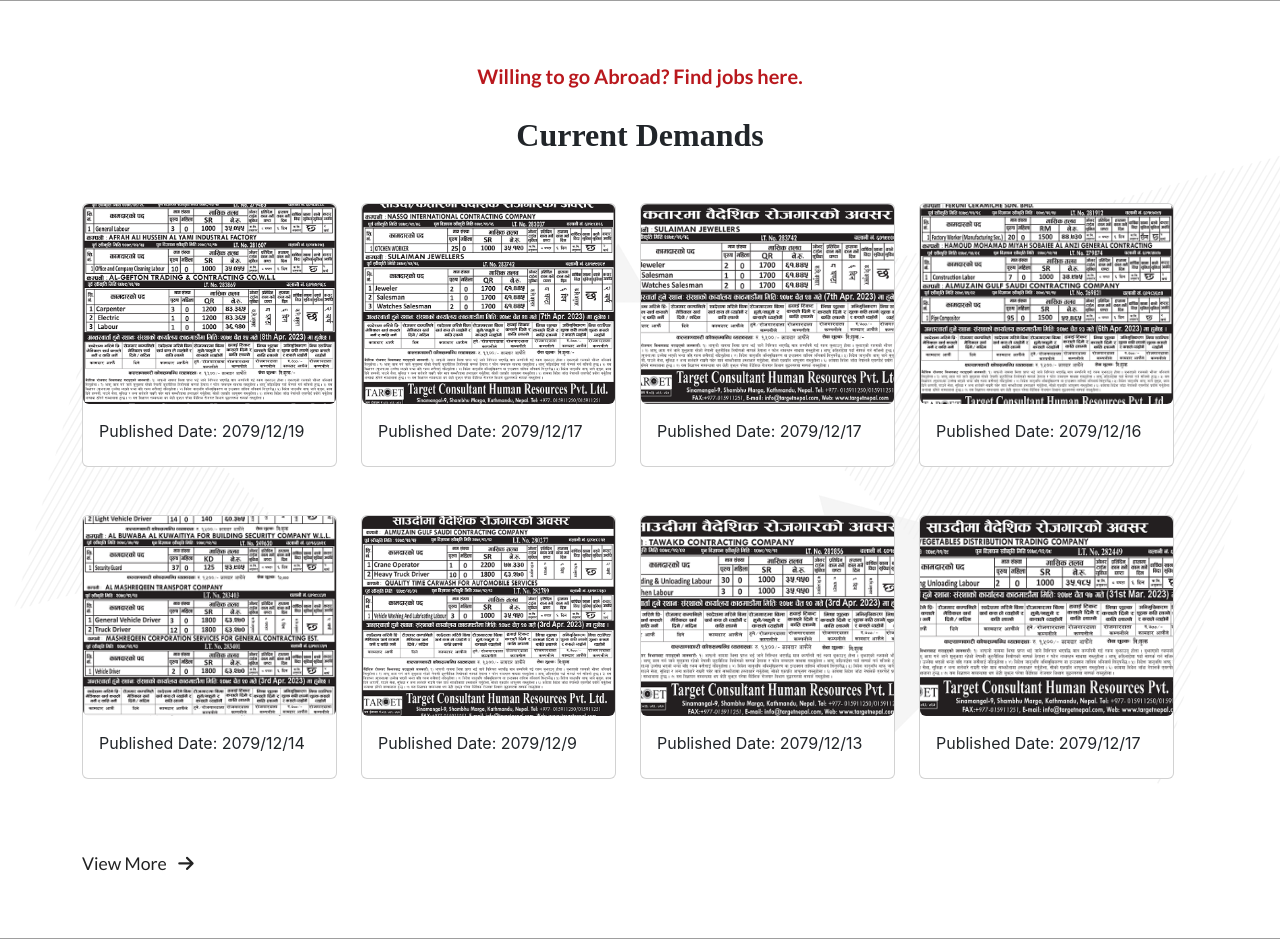
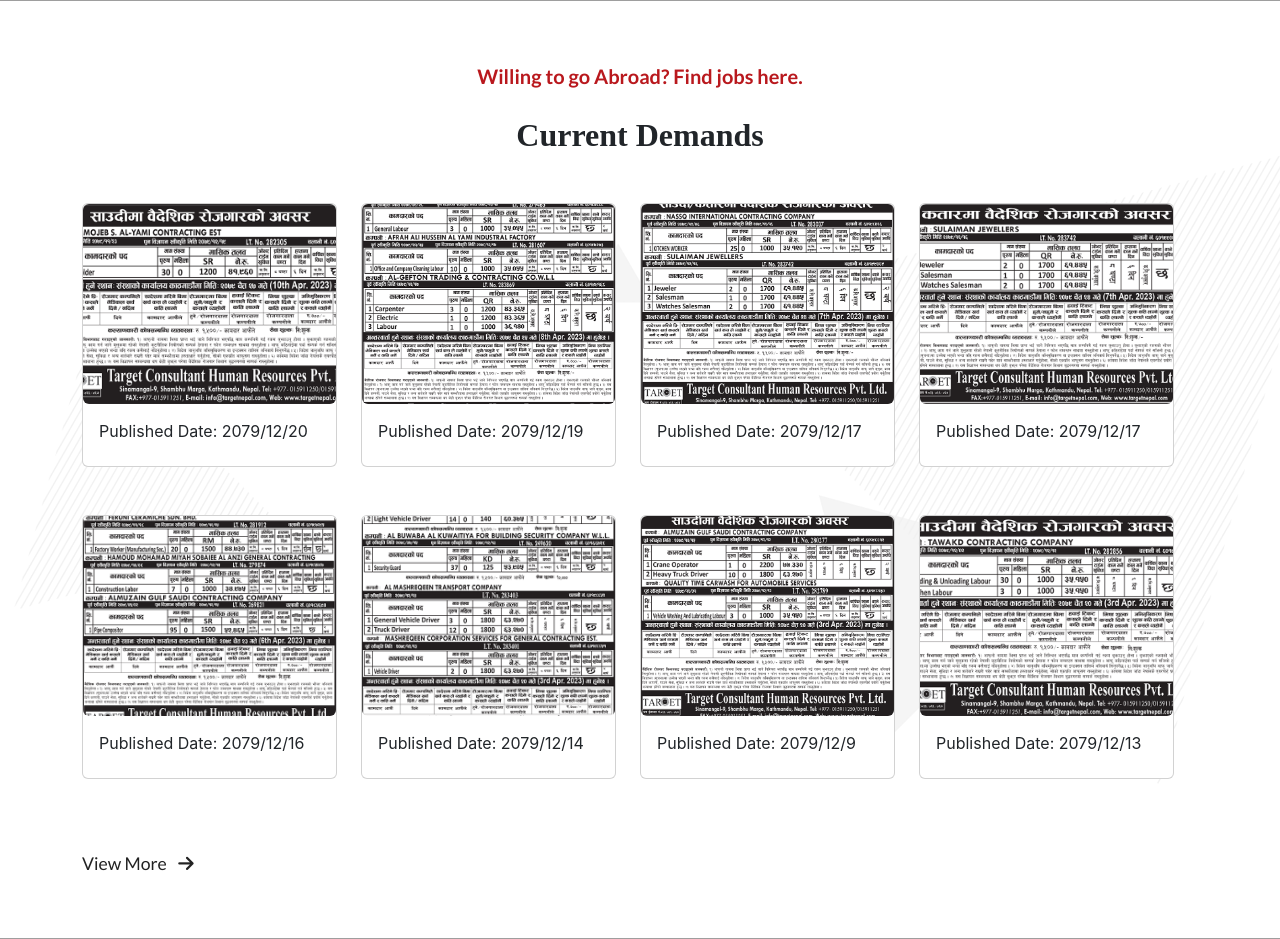
Before and after one commit to razustha/targetnepal, a PHP site: page / in a window 1280 px wide. Shown: the part 2192-3131 px from the top of the page. Run offline with PHP 8.4, Linux system fonts and the light colour scheme; some libraries are stand-ins or nearby versions; some web fonts are replaced; grey boxes are pictures that could not be loaded.

Commit message:
add demand

```diff
--- a/page-templates/all-job.php
+++ b/page-templates/all-job.php
@@ -9,6 +9,21 @@
 
         <div class="row g-4">
             <div class="row g-4">
+            <div class="col-md-3">
+                    <a href="assets/img/demand/tchrpl_18_chait-2.png" data-lightbox="image-1">
+                        <div class="card mb-4">
+
+                            <img class="img-fluid rounded" src="assets/img/demand/tchrpl_18_chait-2.png" alt="">
+
+                            <div class="card-body">
+                                <h5 class="card-title">Published Date: 2079/12/20</h5>
+
+                            </div>
+                        </div>
+
+                    </a>
+                </div>
+
             <div class="col-md-3">
                     <a href="assets/img/demand/tchrpl_17_chait-1.png" data-lightbox="image-1">
                         <div class="card mb-4">
@@ -23,6 +38,7 @@
 
                     </a>
                 </div>
+
             <div class="col-md-3">
                     <a href="assets/img/demand/tchrpl_16_chait-1.png" data-lightbox="image-1">
                         <div class="card mb-4">
@@ -107,20 +123,7 @@
 
                     </a>
                 </div>
-                <div class="col-md-3">
-                    <a href="assets/img/demand/target_17gate.png" data-lightbox="image-1">
-                        <div class="card mb-4">
 
-                            <img class="img-fluid rounded" src="assets/img/demand/target_17gate.png" alt="">
-
-                            <div class="card-body">
-                                <h5 class="card-title">Published Date: 2079/12/17</h5>
-
-                            </div>
-                        </div>
-
-                    </a>
-                </div>
 
 
             </div>
```
Also changed, not shown: job-demand.php (+15 -12 lines), assets/img/demand/tchrpl_18_chait-2.png (renamed from assets/img/demand/tchrpl_16_chait-2.png).
